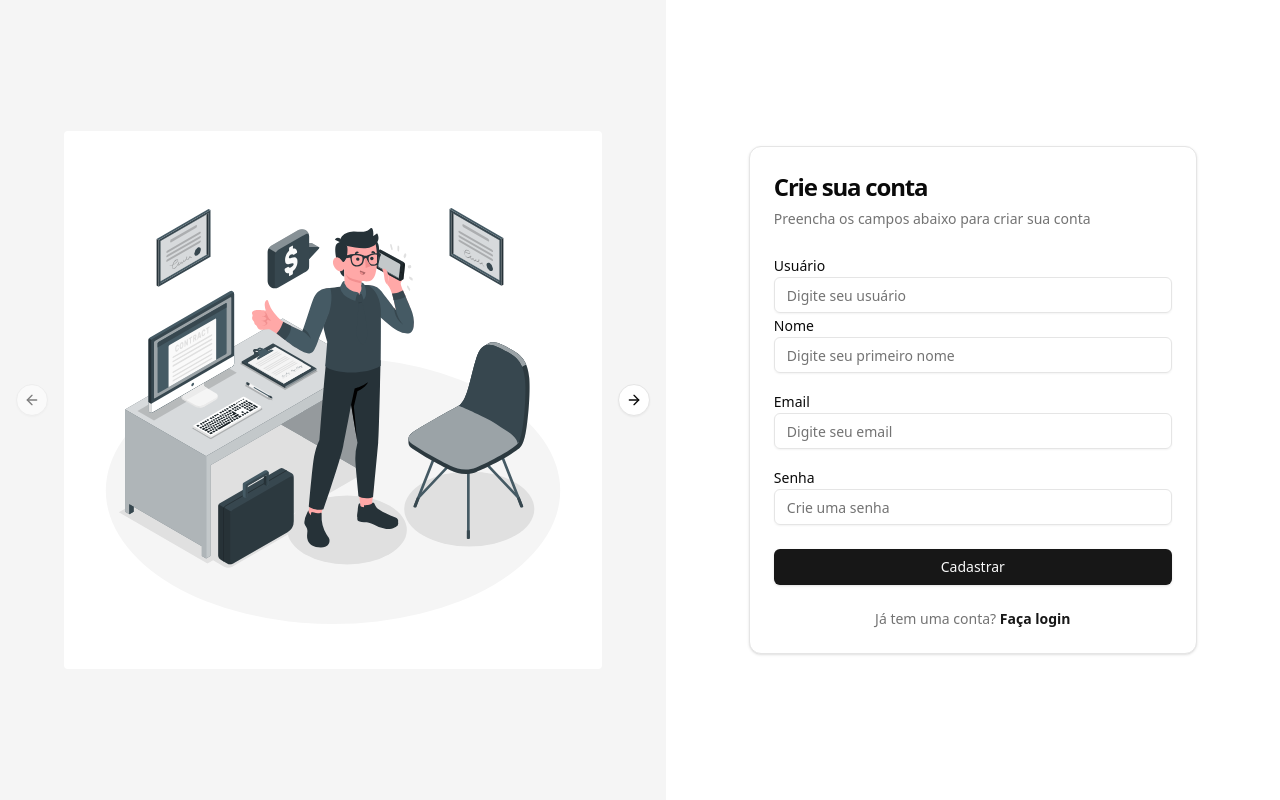
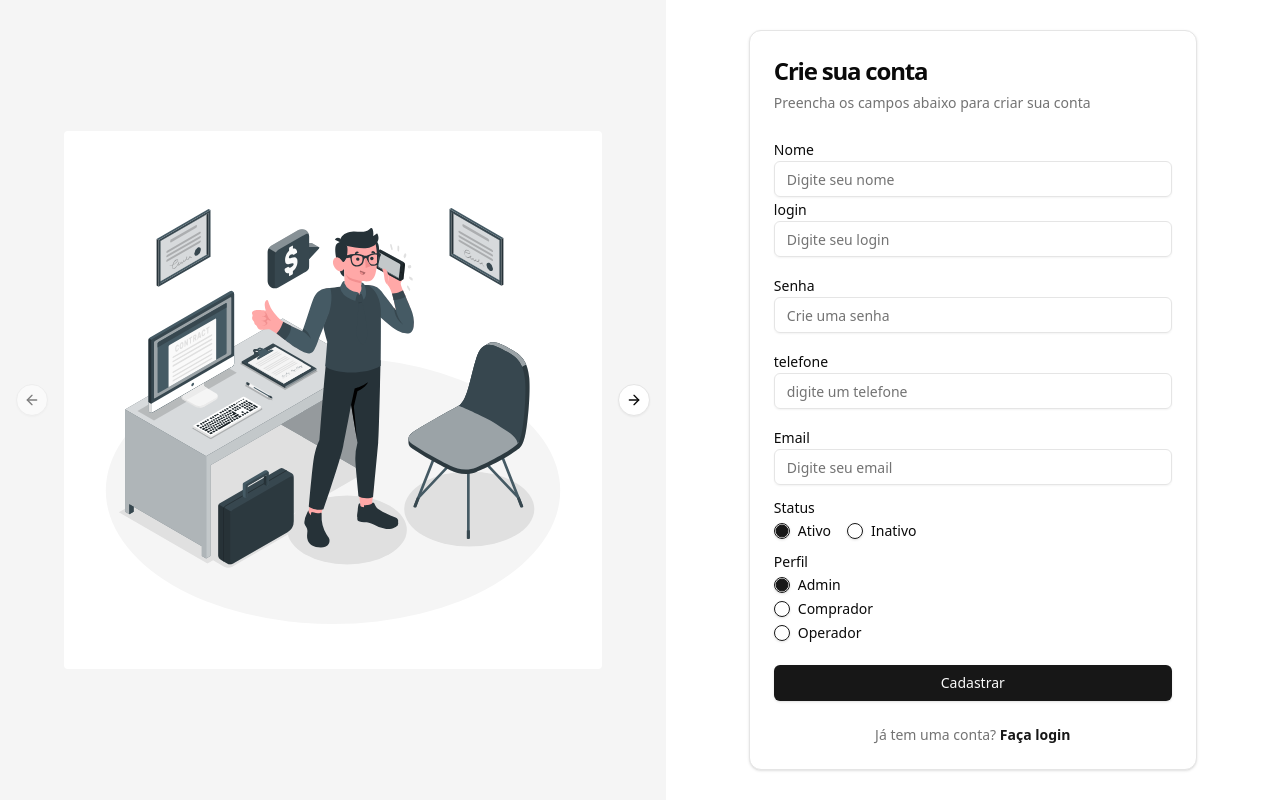
Before and after one commit to enascentedev/React-shadcn, a React (Vite) app in the folder vite-project/: page /signup in a window 1280 px wide. Built offline with nearby package versions, Linux system fonts and the light colour scheme.

Commit message:
feat(user): implementa modelo de usuário customizado com campos adicionais

```diff
--- a/vite-project/package.json
+++ b/vite-project/package.json
@@ -17,6 +17,7 @@
 		"@radix-ui/react-label": "^2.1.2",
 		"@radix-ui/react-popover": "^1.1.6",
 		"@radix-ui/react-progress": "^1.1.2",
+		"@radix-ui/react-radio-group": "^1.2.3",
 		"@radix-ui/react-separator": "^1.1.2",
 		"@radix-ui/react-slot": "^1.1.2",
 		"axios": "^1.8.1",
--- /dev/null
+++ b/vite-project/src/components/ui/radio-group.tsx
@@ -0,0 +1,42 @@
+import * as React from "react"
+import * as RadioGroupPrimitive from "@radix-ui/react-radio-group"
+import { Circle } from "lucide-react"
+
+import { cn } from "@/lib/utils"
+
+const RadioGroup = React.forwardRef<
+  React.ElementRef<typeof RadioGroupPrimitive.Root>,
+  React.ComponentPropsWithoutRef<typeof RadioGroupPrimitive.Root>
+>(({ className, ...props }, ref) => {
+  return (
+    <RadioGroupPrimitive.Root
+      className={cn("grid gap-2", className)}
+      {...props}
+      ref={ref}
+    />
+  )
+})
+RadioGroup.displayName = RadioGroupPrimitive.Root.displayName
+
+const RadioGroupItem = React.forwardRef<
+  React.ElementRef<typeof RadioGroupPrimitive.Item>,
+  React.ComponentPropsWithoutRef<typeof RadioGroupPrimitive.Item>
+>(({ className, ...props }, ref) => {
+  return (
+    <RadioGroupPrimitive.Item
+      ref={ref}
+      className={cn(
+        "aspect-square h-4 w-4 rounded-full border border-primary text-primary shadow focus:outline-none focus-visible:ring-1 focus-visible:ring-ring disabled:cursor-not-allowed disabled:opacity-50",
+        className
+      )}
+      {...props}
+    >
+      <RadioGroupPrimitive.Indicator className="flex items-center justify-center">
+        <Circle className="h-3.5 w-3.5 fill-primary" />
+      </RadioGroupPrimitive.Indicator>
+    </RadioGroupPrimitive.Item>
+  )
+})
+RadioGroupItem.displayName = RadioGroupPrimitive.Item.displayName
+
+export { RadioGroup, RadioGroupItem }
--- a/vite-project/src/screens/signup.tsx
+++ b/vite-project/src/screens/signup.tsx
@@ -13,6 +13,8 @@ import {
 } from "../components/ui/card";
 import { Label } from "../components/ui/label";
 import { Input } from "../components/ui/input";
+import { RadioGroup, RadioGroupItem } from "../components/ui/radio-group"
+
 import {
 	Carousel,
 	CarouselItem,
@@ -28,11 +30,16 @@ import img3 from "../assets/3.svg";
 export function Signup() {
 	const navigate = useNavigate();
 	const { token, isAuthenticated } = useAuthStore(); // Pega o estado de autenticação
+
 	const [userData, setUserData] = useState({
-		username: "",
+		nome: "",
+		login: "",
 		email: "",
-		first_name: "",
 		password: "",
+		telefone: "",
+		status: "ativo",
+		perfil: "admin",
+
 	});
 	const [error, setError] = useState("");
 
@@ -108,27 +115,53 @@ export function Signup() {
 					</CardHeader>
 					<CardContent>
 						<div>
-							<Label htmlFor="name">Usuário</Label>
+							<Label htmlFor="name">Nome</Label>
 							<Input
 								id="name"
-								placeholder="Digite seu usuário"
+								placeholder="Digite seu nome"
 								type="text"
-								name="username"
-								value={userData.username}
+								name="nome"
+								value={userData.nome}
 								onChange={handleChange}
 							/>
 						</div>
+
 						<div>
-							<Label htmlFor="name">Nome</Label>
+							<Label htmlFor="name">login</Label>
 							<Input
 								id="name"
-								placeholder="Digite seu primeiro nome"
+								placeholder="Digite seu login"
 								type="text"
-								name="first_name"
-								value={userData.first_name}
+								name="login"
+								value={userData.login}
 								onChange={handleChange}
 							/>
 						</div>
+
+						<div className="mt-4">
+							<Label htmlFor="password">Senha</Label>
+							<Input
+								id="password"
+								placeholder="Crie uma senha"
+								type="password"
+								name="password"
+								value={userData.password}
+								onChange={handleChange}
+							/>
+						</div>
+
+						<div className="mt-4">
+							<Label htmlFor="telefone">telefone</Label>
+							<Input
+								id="telefone"
+								placeholder="digite um telefone"
+								type="number"
+								name="telefone"
+								value={userData.telefone}
+								onChange={handleChange}
+							/>
+						</div>
+
 						<div className="mt-4">
 							<Label htmlFor="email">Email</Label>
 							<Input
@@ -140,16 +173,47 @@ export function Signup() {
 								onChange={handleChange}
 							/>
 						</div>
+
 						<div className="mt-4">
-							<Label htmlFor="password">Senha</Label>
-							<Input
-								id="password"
-								placeholder="Crie uma senha"
-								type="password"
-								name="password"
-								value={userData.password}
-								onChange={handleChange}
-							/>
+							<Label className="mb-2 block">Status</Label>
+							<RadioGroup
+								name="status"
+								value={userData.status}
+								onValueChange={(value) => setUserData({ ...userData, status: value })}
+								className="flex gap-4"
+							>
+								<div className="flex items-center space-x-2">
+									<RadioGroupItem value="ativo" id="status-ativo" />
+									<Label htmlFor="status-ativo">Ativo</Label>
+								</div>
+								<div className="flex items-center space-x-2">
+									<RadioGroupItem value="inativo" id="status-inativo" />
+									<Label htmlFor="status-inativo">Inativo</Label>
+								</div>
+							</RadioGroup>
+						</div>
+
+						<div className="mt-4">
+							<Label className="mb-2 block">Perfil</Label>
+							<RadioGroup
+								name="perfil"
+								value={userData.perfil}
+								onValueChange={(value) => setUserData({ ...userData, perfil: value })}
+								className="flex flex-col gap-2"
+							>
+								<div className="flex items-center space-x-2">
+									<RadioGroupItem value="admin" id="perfil-admin" />
+									<Label htmlFor="perfil-admin">Admin</Label>
+								</div>
+								<div className="flex items-center space-x-2">
+									<RadioGroupItem value="comprador" id="perfil-comprador" />
+									<Label htmlFor="perfil-comprador">Comprador</Label>
+								</div>
+								<div className="flex items-center space-x-2">
+									<RadioGroupItem value="operador" id="perfil-operador" />
+									<Label htmlFor="perfil-operador">Operador</Label>
+								</div>
+							</RadioGroup>
 						</div>
 						<Button className="mt-6 w-full" onClick={handleSignup}>
 							Cadastrar
```
Also changed, not shown: 1 other file (tests, documents, lock files or other folders).
